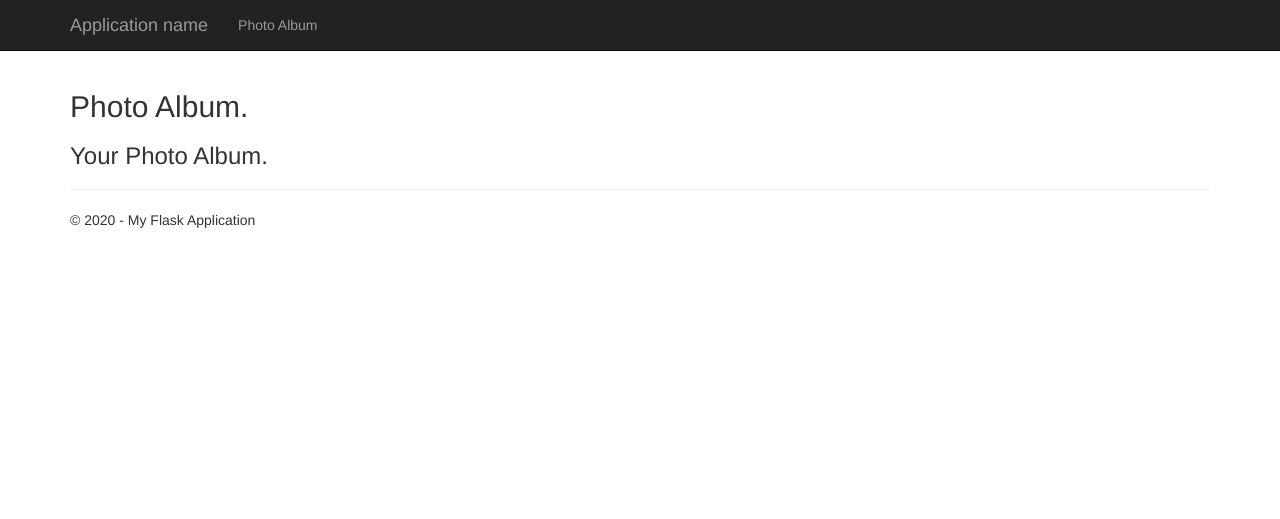
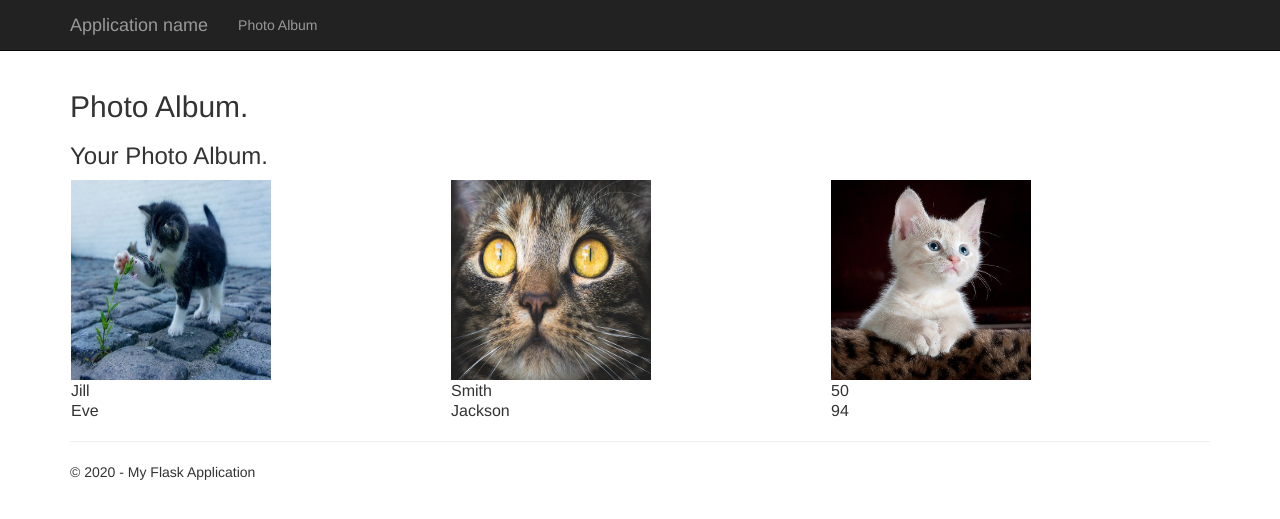
Before and after one commit to jlevym/for_Shaked_2020, a Flask app: page /photo in a window 1280 px wide. Shown: the top 519 px of the page. Run offline with Flask 2, Linux system fonts and the light colour scheme; some libraries are stand-ins or nearby versions.

Commit message:
adding cat pictures to static/images

```diff
--- a/for_Shaked_2020/templates/photo.html
+++ b/for_Shaked_2020/templates/photo.html
@@ -5,6 +5,22 @@
 <h2>{{ title }}.</h2>
 <h3>{{ message }}</h3>
 
-
+<table style="width:100%">
+    <tr>
+        <td><img src="/static/images/cat.jpg" height="200" width="200" ></td>
+        <td><img src="/static/images/cat1.jpg" height= "200" width="200" ></td>
+        <td><img src="/static/images/kitty1.jpg" height="200"; width= "200" ></td>
+    </tr>
+    <tr>
+        <td>Jill</td>
+        <td>Smith</td>
+        <td>50</td>
+    </tr>
+    <tr>
+        <td>Eve</td>
+        <td>Jackson</td>
+        <td>94</td>
+    </tr>
+</table>
 
 {% endblock %}
```
Also changed, not shown: for_Shaked_2020/static/images/cat.jpg (added), for_Shaked_2020/static/images/cat1.jpg (added), for_Shaked_2020/static/images/cat2.jpg (added), for_Shaked_2020/static/images/cat3.jpg (added), for_Shaked_2020/static/images/cat4.jpg (added), for_Shaked_2020/static/images/cat5.jpg (added), for_Shaked_2020/static/images/kitty1.jpg (added).
